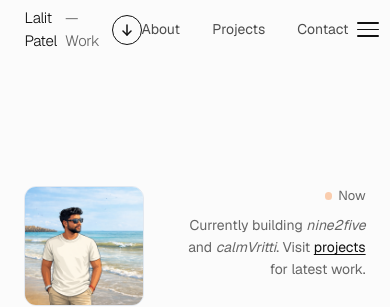
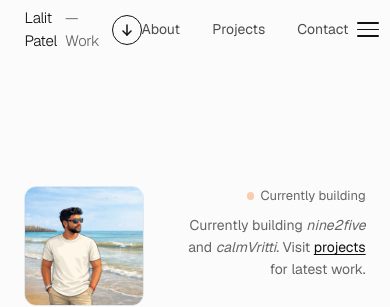
Before and after one commit to patellalit1507-max/portfolio, a Next.js app: page / in a window 390 px wide. Shown: the top 307 px of the page. Built offline with nearby package versions, Linux system fonts and the light colour scheme.

Commit message:
feat: update Now label + reduce mobile nav spacing

```diff
--- a/components/Header.tsx
+++ b/components/Header.tsx
@@ -165,7 +165,7 @@ export default function Header() {
                 display: 'block', color: 'var(--text-50)',
                 fontSize: 'clamp(2.5rem, 6vw, 5rem)',
                 fontWeight: 100, letterSpacing: '-0.03em',
-                lineHeight: 1.2, paddingBlock: '0.3rem',
+                lineHeight: 1.2, paddingBlock: '0.1rem',
                 opacity: menuOpen ? 1 : 0,
                 transform: menuOpen ? 'translateY(0)' : 'translateY(1rem)',
                 transition: `opacity var(--trans-fast) var(--ease) ${0.1 + i * 0.07}s,
--- a/components/Hero.tsx
+++ b/components/Hero.tsx
@@ -77,7 +77,7 @@ export default function Hero() {
                 flexShrink: 0,
               }}
             />
-            Now
+            Currently building
           </span>
 
           {/* Status description */}
```
